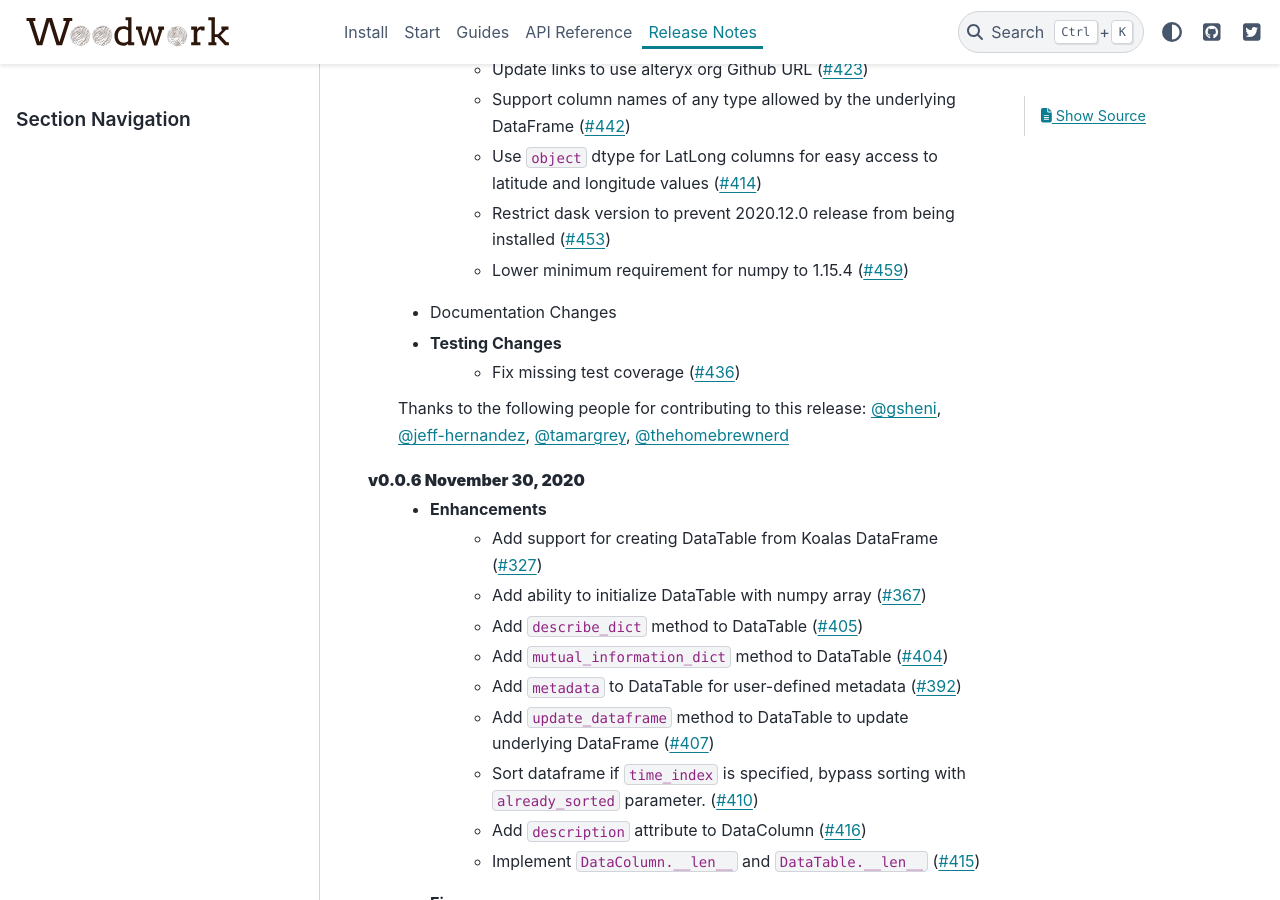
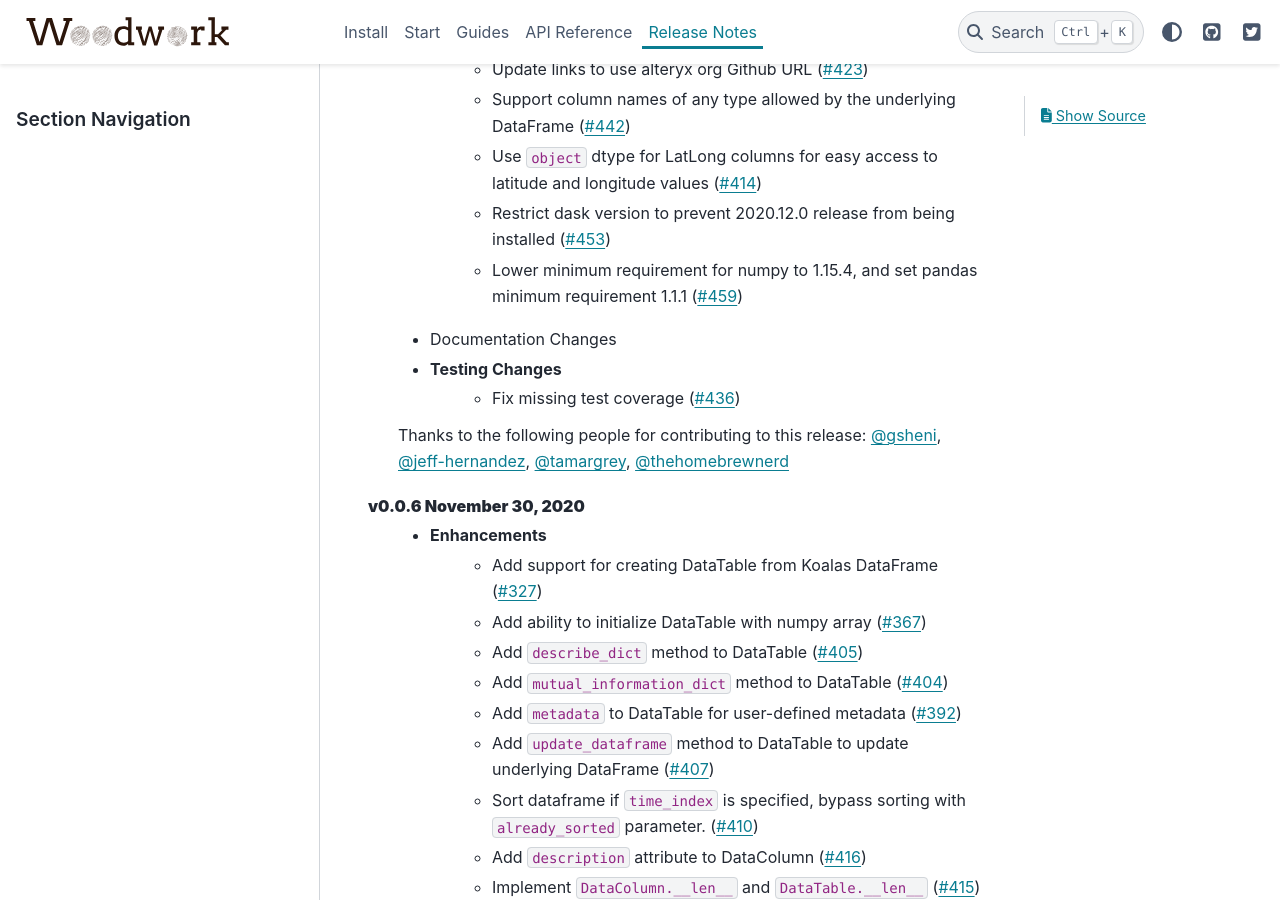
Before and after one commit to alteryx/woodwork, a Sphinx documentation site: the page built from docs/source/release_notes.rst, in a window 1280 px wide and 900 px high, scrolled down 678 px. Built offline with Sphinx 7.4.7 and the PyData theme 0.15.4, drawn with Linux system fonts in a browser that asks for light colours; comment, search, counter and statistics services are not loaded.

Commit message:
pin requirements.txt numpy 1.15.4 and pandas 1.1.1

```diff
--- a/docs/source/release_notes.rst
+++ b/docs/source/release_notes.rst
@@ -20,7 +20,7 @@
         * Support column names of any type allowed by the underlying DataFrame (:pr:`442`)
         * Use ``object`` dtype for LatLong columns for easy access to latitude and longitude values (:pr:`414`)
         * Restrict dask version to prevent 2020.12.0 release from being installed (:pr:`453`)
-        * Lower minimum requirement for numpy to 1.15.4 (:pr:`459`)
+        * Lower minimum requirement for numpy to 1.15.4, and set pandas minimum requirement 1.1.1 (:pr:`459`)
     * Documentation Changes
     * Testing Changes
         * Fix missing test coverage (:pr:`436`)
--- a/requirements.txt
+++ b/requirements.txt
@@ -1,5 +1,5 @@
-numpy==1.19.1
-pandas==1.1.0
+numpy==1.15.4
+pandas==1.1.1
 click>=7.1.2
 scikit-learn>=0.21.3
 pyarrow>=2.0.0
```
